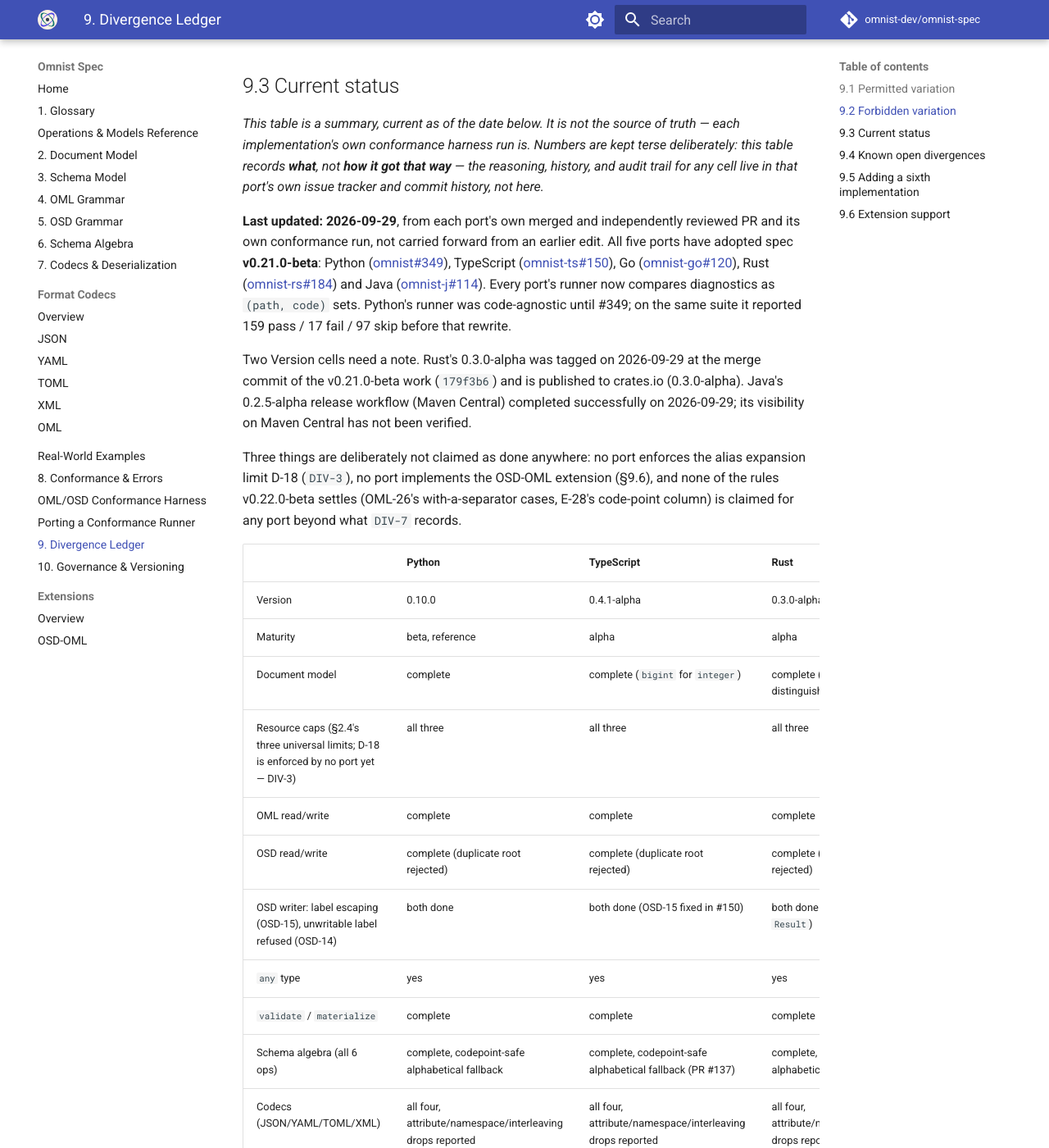
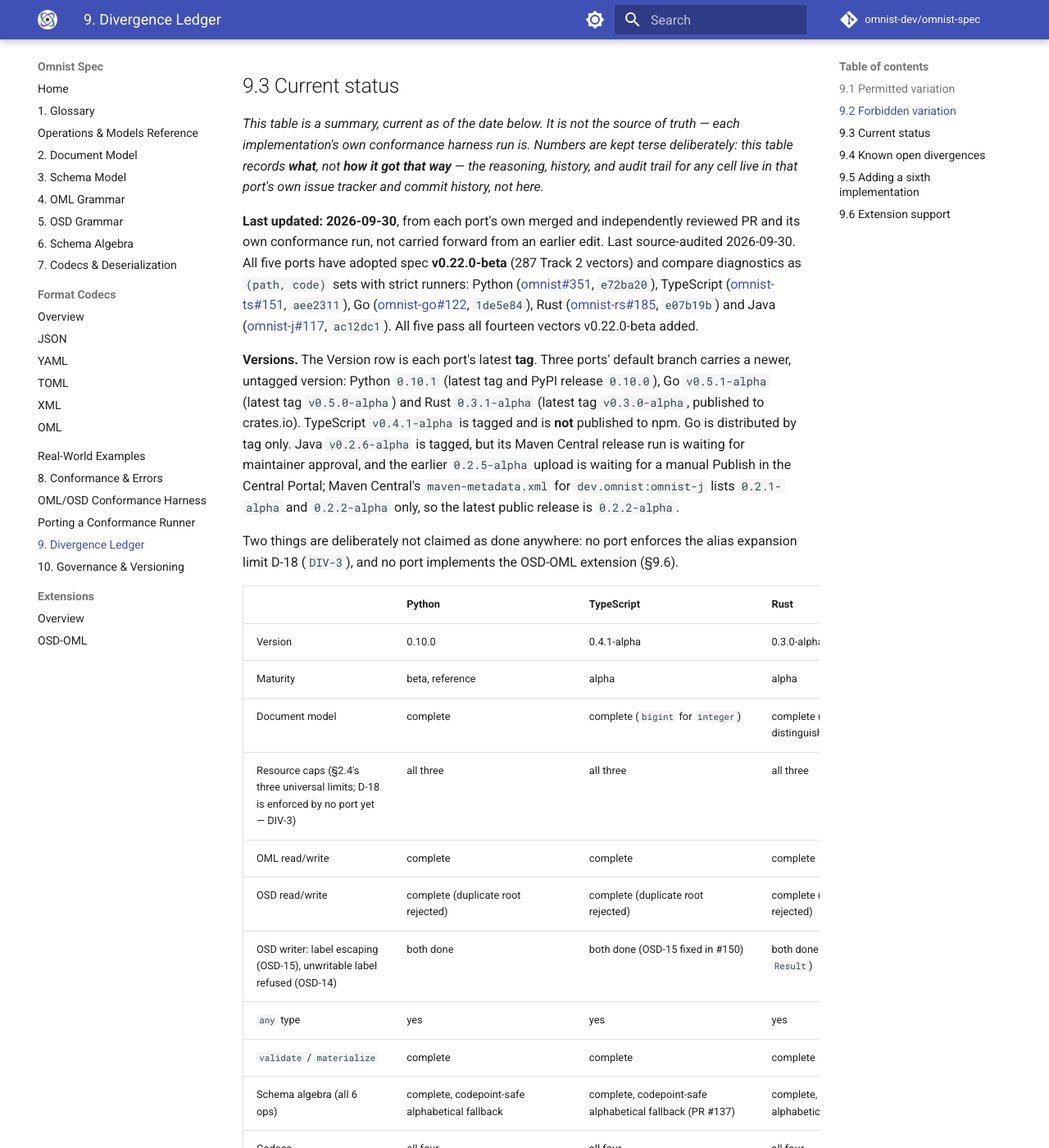
Before and after one commit to omnist-dev/omnist-spec, an MkDocs documentation site: the page built from docs/09-divergence-ledger.md, in a window 1280 px wide and 1400 px high, scrolled down 2141 px. Shown: the whole window at 82% size. Built offline with MkDocs 1.6.1 and Material for MkDocs 9.7.7, drawn with Linux system fonts in a browser that asks for light colours; comment, search, counter and statistics services are not loaded; some of the changed text lies outside the part shown.

Commit message:
docs: retire DIV-7, refresh ledger for v0.22.0-beta port adoption (#118)

```diff
--- a/docs/09-divergence-ledger.md
+++ b/docs/09-divergence-ledger.md
@@ -103,29 +103,32 @@
 way** — the reasoning, history, and audit trail for any cell live in that
 port's own issue tracker and commit history, not here.*
 
-**Last updated: 2026-09-29**, from each port's own merged and
+**Last updated: 2026-09-30**, from each port's own merged and
 independently reviewed PR and its own conformance run, not carried forward
-from an earlier edit. All five ports have adopted spec **v0.21.0-beta**:
-Python ([omnist#349](https://github.com/omnist-dev/omnist/pull/349)),
-TypeScript ([omnist-ts#150](https://github.com/omnist-dev/omnist-ts/pull/150)),
-Go ([omnist-go#120](https://github.com/omnist-dev/omnist-go/pull/120)),
-Rust ([omnist-rs#184](https://github.com/omnist-dev/omnist-rs/pull/184)) and
-Java ([omnist-j#114](https://github.com/omnist-dev/omnist-j/pull/114)). Every
-port's runner now compares diagnostics as `(path, code)` sets. Python's runner
-was code-agnostic until #349; on the same suite it reported 159 pass / 17 fail /
-97 skip before that rewrite.
+from an earlier edit. Last source-audited 2026-09-30. All five ports have
+adopted spec **v0.22.0-beta** (287 Track 2 vectors) and compare diagnostics as
+`(path, code)` sets with strict runners:
+Python ([omnist#351](https://github.com/omnist-dev/omnist/pull/351), `e72ba20`),
+TypeScript ([omnist-ts#151](https://github.com/omnist-dev/omnist-ts/pull/151), `aee2311`),
+Go ([omnist-go#122](https://github.com/omnist-dev/omnist-go/pull/122), `1de5e84`),
+Rust ([omnist-rs#185](https://github.com/omnist-dev/omnist-rs/pull/185), `e07b19b`) and
+Java ([omnist-j#117](https://github.com/omnist-dev/omnist-j/pull/117), `ac12dc1`).
+All five pass all fourteen vectors v0.22.0-beta added.
 
-Two Version cells need a note. Rust's 0.3.0-alpha was tagged on 2026-09-29 at
-the merge commit of the v0.21.0-beta work (`179f3b6`) and is published to
-crates.io (0.3.0-alpha). Java's 0.2.5-alpha release workflow (Maven Central)
-completed successfully on 2026-09-29; its visibility on Maven Central has not
-been verified.
+**Versions.** The Version row is each port's latest **tag**. Three ports'
+default branch carries a newer, untagged version: Python `0.10.1` (latest tag
+and PyPI release `0.10.0`), Go `v0.5.1-alpha` (latest tag `v0.5.0-alpha`) and
+Rust `0.3.1-alpha` (latest tag `v0.3.0-alpha`, published to crates.io).
+TypeScript `v0.4.1-alpha` is tagged and is **not** published to npm. Go is
+distributed by tag only. Java `v0.2.6-alpha` is tagged, but its Maven Central
+release run is waiting for maintainer approval, and the earlier `0.2.5-alpha`
+upload is waiting for a manual Publish in the Central Portal; Maven Central's
+`maven-metadata.xml` for `dev.omnist:omnist-j` lists `0.2.1-alpha` and
+`0.2.2-alpha` only, so the latest public release is `0.2.2-alpha`.
 
-Three things are deliberately not claimed as done anywhere: no port enforces
-the alias expansion limit D-18 (`DIV-3`), no port implements the OSD-OML
-extension (§9.6), and none of the rules v0.22.0-beta settles (OML-26's
-with-a-separator cases, E-28's code-point column) is claimed for any port
-beyond what `DIV-7` records.
+Two things are deliberately not claimed as done anywhere: no port enforces the
+alias expansion limit D-18 (`DIV-3`), and no port implements the OSD-OML
+extension (§9.6).
 
 | | Python | TypeScript | Rust | Go | Java |
 |---|---|---|---|---|---|
@@ -142,15 +145,13 @@
 | Codecs (JSON/YAML/TOML/XML) | all four, attribute/namespace/interleaving drops reported | all four, attribute/namespace/interleaving drops reported | all four, attribute/namespace/interleaving drops reported | all four, attribute/namespace/interleaving drops reported | all four, attribute/namespace/interleaving drops reported |
 | §8.3 error codes | yes | yes | yes | yes | yes |
 | D-14, invalid UTF-8 rejected with `parse.invalid-encoding` at `1:1` (§2.5) | yes, via the CLI | yes, via the CLI | yes, via `omnist-cli` | yes, at the front of all six readers | yes, on stdin |
-| Conformance (Track 2 JSON vectors, 273 at v0.21.0-beta, all compared as `(path, code)` sets) | 233 pass / 0 fail / 40 skip | 213 pass / 0 fail / 60 skip | 233 pass / 0 fail / 40 skip | 239 pass / 0 fail / 34 skip | 239 pass / 0 fail / 34 skip |
-| Conformance (fixtures) | 19/19 | 19/19 | 19/19 | 19/19 | 19/19 (harness headline 29/0/0: the 10 `_referee-self-test/*` fixtures are folded into it, [omnist-j#110](https://github.com/omnist-dev/omnist-j/issues/110)) |
+| Conformance (Track 2 JSON vectors, 287 at v0.22.0-beta, all compared as `(path, code)` sets) | 247 pass / 0 fail / 40 skip | 227 pass / 0 fail / 60 skip | 247 pass / 0 fail / 40 skip | 253 pass / 0 fail / 34 skip | 253 pass / 0 fail / 34 skip |
+| Conformance (fixtures) | 19/19 | 19/19 | 19/19 | 19/19 | 19/19 (Java's Track 1 headline is 29/0/0: the 10 `_referee-self-test/*` fixtures are folded into it, [omnist-j#110](https://github.com/omnist-dev/omnist-j/issues/110); its whole-harness headline including Track 2 is 282/0/34) |
 | Fuzz testing | yes | yes | yes | yes | yes |
-| Test coverage | 100%, gated | 100%, gated | 100%, gated | 100%, gated | 100%, gated |
+| Test coverage | 100% lines, gated (`coverage report --fail-under=100`) | 100% lines, branches, functions and statements, gated (vitest thresholds) | 100% lines, gated (`cargo llvm-cov --fail-under-lines 100`); region coverage is not gated | 100% per function, gated; excludes `main`, `cmdMaterialize` and the `tools/` harness and doc-example checker | 99.66% line / 99.19% branch measured, gated at 99.6% / 99.1% (about 1 line and 2 branches of headroom, `docs/limitations.md`) |
 
-The Track 2 row above is the v0.21.0-beta suite, 273 vectors. v0.22.0-beta adds
-fourteen (287 in all); no port has adopted that release yet, and `DIV-7` records
-how each fares on the nine, measured, not carried forward. v0.23.0-beta adds
-eleven more (298 in all), and `DIV-8` records how each fares on those.
+The Track 2 row above is the v0.22.0-beta suite, 287 vectors. v0.23.0-beta added
+11 vectors (298 in all); `DIV-8` records how each port fares on those.
 
 **What each port skips.** Python: 28
 OSD-OML ([omnist#341](https://github.com/omnist-dev/omnist/issues/341)), 6
@@ -188,12 +189,14 @@
 edge-ordering invariant or a retired XML divergence, and both readings
 appeared in the same chapter.
 
-**`DIV-1`, `DIV-2`, `DIV-4` and `DIV-6` are retired numbers and MUST NOT be
-reused.** All four entries closed and were deleted; the numbers stay spent so a
+**`DIV-1`, `DIV-2`, `DIV-4`, `DIV-6` and `DIV-7` are retired numbers and MUST
+NOT be reused.** All five entries closed and were deleted; the numbers stay spent so a
 citation to any of them in an older document, issue, vector comment, or port
 changelog cannot silently come to mean something else. `DIV-4` (the rules
 v0.19.0-beta and v0.20.0-beta settled) and `DIV-6` (`bytes_hex` and D-14) closed
-when the v0.21.0-beta sweep left every port satisfying every row. This note
+when the v0.21.0-beta sweep left every port satisfying every row. `DIV-7` (the
+fourteen vectors new in v0.22.0-beta) closed when all five ports passed all
+fourteen. `DIV-3`, `DIV-5` and `DIV-8` are live. This note
 lives here, in the preamble, rather than inside any single entry — an entry is
 deleted when it closes, and a retirement note that rides along inside one
 disappears with it.
@@ -255,79 +258,14 @@
 entry says so rather than letting a green suite imply coverage. Remove this
 entry when a vector pins OSD-14 and every port passes it.
 
-**DIV-7. Fourteen vectors new in v0.22.0-beta that some ports fail today, and two cases the spec leaves open.**
-Twelve belong to #109 (ten with-a-separator cases for OML-26, the scalar
-counterpart for OML-25, and OML-26's negative control) and two pin E-28's
-code-point column
-([omnist-spec#109](https://github.com/omnist-dev/omnist-spec/issues/109),
-[#110](https://github.com/omnist-dev/omnist-spec/issues/110)). This is a rollout
-gap, not a divergence any implementation intends to keep: the expected interval
-between a spec rule landing and the ports adopting it.
-
-**How it was measured.** At the pre-squash branch heads of each port's merged
-v0.21.0-beta adoption PR: Python `6a5c10b`
-([omnist#349](https://github.com/omnist-dev/omnist/pull/349)), TypeScript
-`a3ed41c` ([omnist-ts#150](https://github.com/omnist-dev/omnist-ts/pull/150)),
-Rust `871cbd0` ([omnist-rs#184](https://github.com/omnist-dev/omnist-rs/pull/184)),
-Go `5535786` ([omnist-go#120](https://github.com/omnist-dev/omnist-go/pull/120))
-and Java `a2e7b5f` ([omnist-j#114](https://github.com/omnist-dev/omnist-j/pull/114)).
-Python, TypeScript and Java through `format FILE --json` (OSD through `schema
-format`), Go through `omnist parse --from oml FILE` and `omnist schema normalize
-FILE`, reading the `path: code` its message prints. **Rust through its library**
-(`omnist::oml::read_oml` and `omnist::osd::parse_schema`, reading `ParseError`'s
-`position()` and `code`, `SchemaError`'s `path` and `code`), because
-`omnist-cli` prints only message text and, for OSD, a byte offset ("at 31");
-Rust's `2:21` below is a library result, not a CLI one.
-
-| Vectors (under `oml-grammar/shape/` unless noted) | Python | TypeScript | Rust | Go | Java |
-|---|---|---|---|---|---|
-| `separator-then-closing-brace-after-a-top-level-edge…`, `semicolon-then-closing-brace-after-a-top-level-edge…`, `closing-brace-after-a-braced-edge-value…` (`2:1`, `1:7`, `2:1`) | pass | pass | pass | `parse.unexpected-token` | `parse.unexpected-token` |
-| `separator-then-comma…`, `-then-closing-bracket…`, `-then-a-non-label-token…`, `-then-nan…`, `-then-opening-brace…`, `-then-an-array…`, `-then-colon…` (all `2:1`) | `parse.unexpected-token` | `parse.unexpected-token` | `parse.unexpected-token` | `parse.unexpected-token` | `parse.unexpected-token` |
-| `separator-then-closing-brace-after-a-scalar-document…`, `edge-after-a-separator-is-the-next-edge-not-leftover` | pass | pass | pass | pass | pass |
-| `oml-grammar/errors/column-counts-code-points-after-an-astral-character` (`1:12`) | pass | `1:13` (UTF-16 units) | `1:15` (bytes) | pass | `1:13` (UTF-16 units) |
-| `osd-grammar/errors/column-counts-code-points-after-an-astral-character` (`2:18`) | pass | `2:19` (UTF-16 units) | `2:21` (bytes) | pass | `2:19` (UTF-16 units) |
-
-Of the fourteen, Python fails 7, TypeScript 9, Rust 9, Go 10 and Java 12. In
-every OML-26 row the position is already right and only the code differs.
-**Not measured:** any port through its conformance runner, and OSD on `CRLF` or
-a lone `CR`.
-
-**What a runner reports today.** Until a port implements the rules, its runner
-reports each vector it fails as an **E-20 "not yet implemented" skip citing this
-entry** (E-20's first category covers a rule or behaviour not yet adopted, as
-well as a missing operation), never as a pass and never as a `fail` its CI has
-to carry (E-22). A port drops the skip for a vector in the same change that
-fixes it; a vector a port passes is a pass, so the skip list is per vector.
-**Remove this entry when every port passes all fourteen** and the two open
-cases below are either pinned or dropped.
-
-**Open, not pinned by any vector, no rule invented.**
-- *A document that is only `}`* (§4.6.1: OML-25 and OML-26 both need a complete
-  body, so neither applies). Measured, `}` then a newline: all five ports report
-  `parse.unexpected-token` at `1:1` (Go's message says "expected a value"). They
-  agree today; the spec does not require it.
-- *A lone `CR`* (E-29 does not say which position is reported). Measured, OML
-  `a: 1`, a lone `CR`, `}`: Python, TypeScript and Rust report
-  `parse.unexpected-token` at `1:5`, the `CR`; Go and Java report it at `1:6`,
-  the character after. `CRLF` agrees: line 2 column 1 in all five.
-
-**Not covered by any vector: a codec's failure position**
-([omnist-spec#114](https://github.com/omnist-dev/omnist-spec/issues/114)). E-28
-fixes the unit for OML and OSD only. Which character a codec's own parser blames
-is not fixed, and the ports differ before any multi-byte character is
-involved: for `{"a": "e", "b": x}` (the `x` is column 17) Python, Rust and Go
-report `1:17`; Java reports `1:18` (`java -jar target/omnist-j-0.2.5-alpha-cli.jar
-format FILE --from json --json`); TypeScript's CLI reports no position at all.
-
 **DIV-8. Eleven vectors new in v0.23.0-beta that some ports fail today: array newline cases (OML-28) and codec syntax errors under the path placeholder (E-31, E-32).**
 Seven belong to [omnist-spec#115](https://github.com/omnist-dev/omnist-spec/issues/115)
 (OML-28, `oml-grammar/arrays/`) and four to
 [#114](https://github.com/omnist-dev/omnist-spec/issues/114) (one malformed
 document per codec, `formats-{json,yaml,toml,xml}/syntax/`, whose expected path
 is the placeholder `line:col`). This is a rollout gap, not a divergence any
-implementation intends to keep. **It supersedes the paragraph above headed "Not
-covered by any vector: a codec's failure position"**, which described the state
-before E-31; that paragraph goes when `DIV-7` does.
+implementation intends to keep. It replaces the note on a codec's failure
+position that the retired `DIV-7` carried, which described the state before E-31.
 
 **How it was measured.** At each port's default-branch tip on 2026-09-30, read
 only: Python `e72ba20` (the merged v0.22.0-beta adoption,
@@ -388,6 +326,18 @@
 cases are outside OML-28 and it does not specify them; they are open as
 [omnist-spec#117](https://github.com/omnist-dev/omnist-spec/issues/117).
 
+**Open, unpinned behaviours.** These are spec-unspecified: no rule fixes them,
+no vector pins them, and they are not divergences to fix. They are recorded
+as facts about the ports, measured when `DIV-7` was open and unchanged since.
+- *A document that is only `}`* (§4.6.1: OML-25 and OML-26 both need a complete
+  body, so neither applies). Measured, `}` then a newline: all five ports report
+  `parse.unexpected-token` at `1:1` (Go's message says "expected a value"). They
+  agree today; the spec does not require it.
+- *A lone `CR`* (E-29 does not say which position is reported). Measured, OML
+  `a: 1`, a lone `CR`, `}`: Python, TypeScript and Rust report
+  `parse.unexpected-token` at `1:5`, the `CR`; Go and Java report it at `1:6`,
+  the character after. `CRLF` agrees: line 2 column 1 in all five.
+
 ## 9.5 Adding a sixth implementation
 
 A new implementation is conformant when it passes the vectors in `test-suite/`
```
Also changed, not shown: docs/04-oml-grammar.md (+1 -1 lines), docs/08-conformance-and-errors.md (+1 -1 lines), 2 other files.
